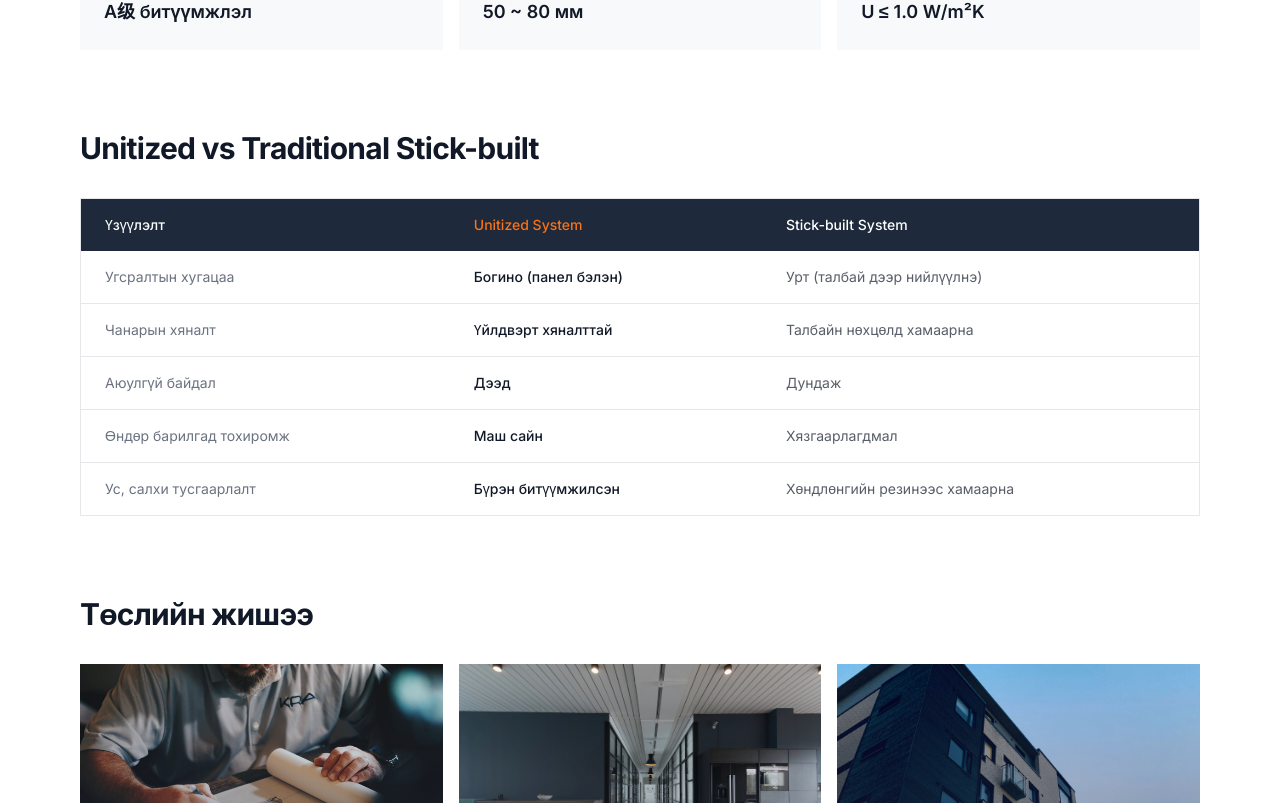
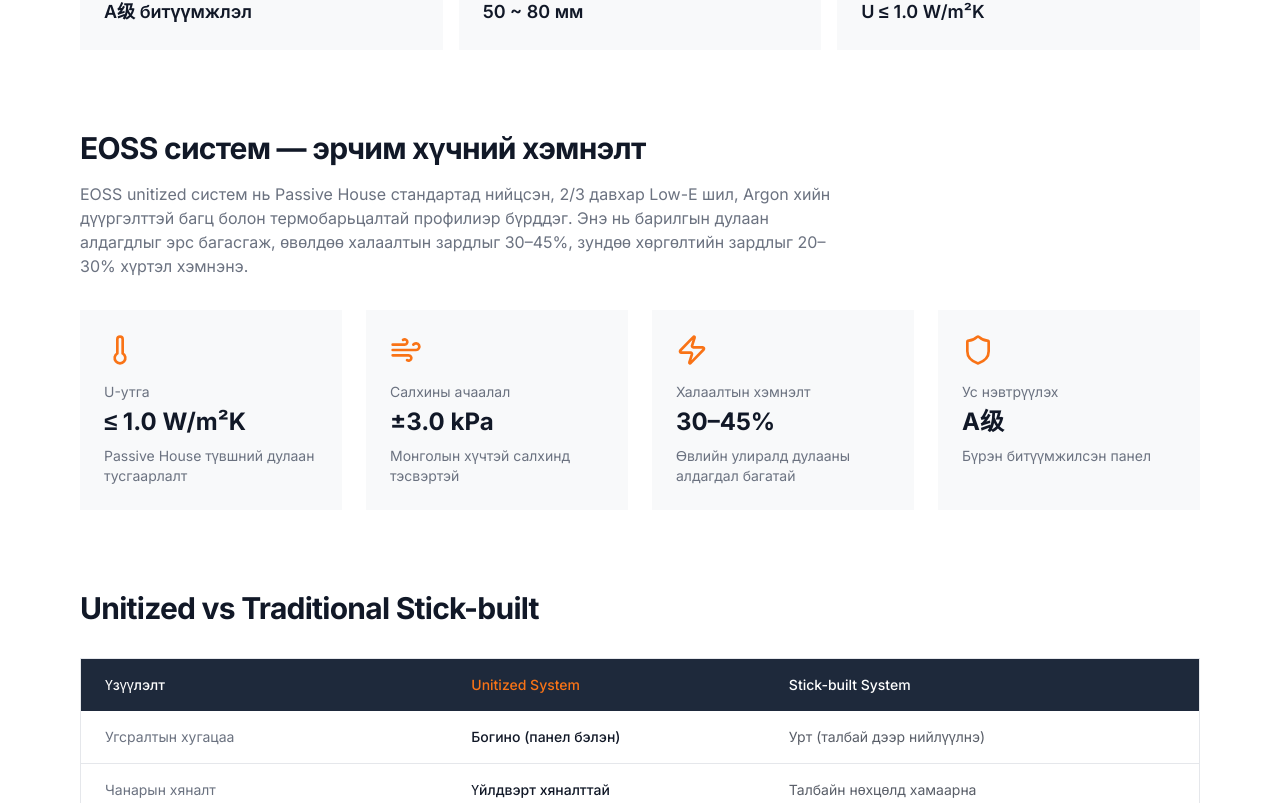
Before and after one commit to lordsdesign55-gif/huajiuan-allinium, a Next.js app: page /en/unitized-glass-system in a window 1280 px wide. Shown: the part 2817-3620 px from the top of the page. Built offline with nearby package versions, Linux system fonts and the light colour scheme; no server answers.

Commit message:
feat(unitized): add EOSS energy savings section and stick system comparison

```diff
--- a/src/app/[locale]/unitized-glass-system/page.tsx
+++ b/src/app/[locale]/unitized-glass-system/page.tsx
@@ -3,7 +3,7 @@ import Image from 'next/image';
 import { PageHero } from '@/components/sections/PageHero';
 import { MotionSection, MotionItem } from '@/components/motion/MotionSection';
 import { Button } from '@/components/ui/Button';
-import { CheckCircle2, Layers, Ruler, Wind, Factory, Truck, HardHat, Clock, Shield, TrendingUp, ArrowRight } from 'lucide-react';
+import { CheckCircle2, Layers, Ruler, Wind, Factory, Truck, HardHat, Clock, Shield, TrendingUp, ArrowRight, Zap, Thermometer } from 'lucide-react';
 
 const benefits = [
   { icon: Clock, title: 'Хурдан угсралт', desc: 'Урьдчилан үйлдвэрлэсэн тул талбай дээр угсарлалтын хугацаа 30-50% богиносдог.' },
@@ -52,6 +52,7 @@ const comparison = [
   { feature: 'Аюулгүй байдал', unitized: 'Дээд', stick: 'Дундаж' },
   { feature: 'Өндөр барилгад тохиромж', unitized: 'Маш сайн', stick: 'Хязгаарлагдмал' },
   { feature: 'Ус, салхи тусгаарлалт', unitized: 'Бүрэн битүүмжилсэн', stick: 'Хөндлөнгийн резинээс хамаарна' },
+  { feature: 'Эрчим хүчний хэмнэлт', unitized: 'Өндөр (U ≤ 1.0 W/m²K)', stick: 'Дундаж (U = 1.6–2.2 W/m²K)' },
 ];
 
 const faqs = [
@@ -186,6 +187,48 @@ export default function UnitizedGlassSystemPage() {
           </div>
         </MotionSection>
 
+        {/* Energy efficiency */}
+        <MotionSection className="mt-20">
+          <h3 className="text-2xl font-bold text-foreground lg:text-3xl">EOSS систем — эрчим хүчний хэмнэлт</h3>
+          <p className="mt-4 max-w-3xl text-muted-foreground">
+            EOSS unitized систем нь Passive House стандартад нийцсэн, 2/3 давхар Low-E шил, Argon хийн дүүргэлттэй багц болон термобарьцалтай профилиэр бүрддэг. Энэ нь барилгын дулаан алдагдлыг эрс багасгаж, өвөлдөө халаалтын зардлыг 30–45%, зундөө хөргөлтийн зардлыг 20–30% хүртэл хэмнэнэ.
+          </p>
+          <div className="mt-8 grid gap-6 sm:grid-cols-2 lg:grid-cols-4">
+            <MotionItem delay={0}>
+              <div className="flex h-full flex-col bg-muted p-6">
+                <Thermometer className="h-8 w-8 text-accent" />
+                <div className="mt-4 text-sm text-muted-foreground">U-утга</div>
+                <div className="mt-1 text-2xl font-bold text-foreground">≤ 1.0 W/m²K</div>
+                <p className="mt-2 text-sm text-muted-foreground">Passive House түвшний дулаан тусгаарлалт</p>
+              </div>
+            </MotionItem>
+            <MotionItem delay={0.08}>
+              <div className="flex h-full flex-col bg-muted p-6">
+                <Wind className="h-8 w-8 text-accent" />
+                <div className="mt-4 text-sm text-muted-foreground">Салхины ачаалал</div>
+                <div className="mt-1 text-2xl font-bold text-foreground">±3.0 kPa</div>
+                <p className="mt-2 text-sm text-muted-foreground">Монголын хүчтэй салхинд тэсвэртэй</p>
+              </div>
+            </MotionItem>
+            <MotionItem delay={0.16}>
+              <div className="flex h-full flex-col bg-muted p-6">
+                <Zap className="h-8 w-8 text-accent" />
+                <div className="mt-4 text-sm text-muted-foreground">Халаалтын хэмнэлт</div>
+                <div className="mt-1 text-2xl font-bold text-foreground">30–45%</div>
+                <p className="mt-2 text-sm text-muted-foreground">Өвлийн улиралд дулааны алдагдал багатай</p>
+              </div>
+            </MotionItem>
+            <MotionItem delay={0.24}>
+              <div className="flex h-full flex-col bg-muted p-6">
+                <Shield className="h-8 w-8 text-accent" />
+                <div className="mt-4 text-sm text-muted-foreground">Ус нэвтрүүлэх</div>
+                <div className="mt-1 text-2xl font-bold text-foreground">A级</div>
+                <p className="mt-2 text-sm text-muted-foreground">Бүрэн битүүмжилсэн панел</p>
+              </div>
+            </MotionItem>
+          </div>
+        </MotionSection>
+
         {/* Comparison */}
         <MotionSection className="mt-20">
           <h3 className="text-2xl font-bold text-foreground lg:text-3xl">Unitized vs Traditional Stick-built</h3>
```
